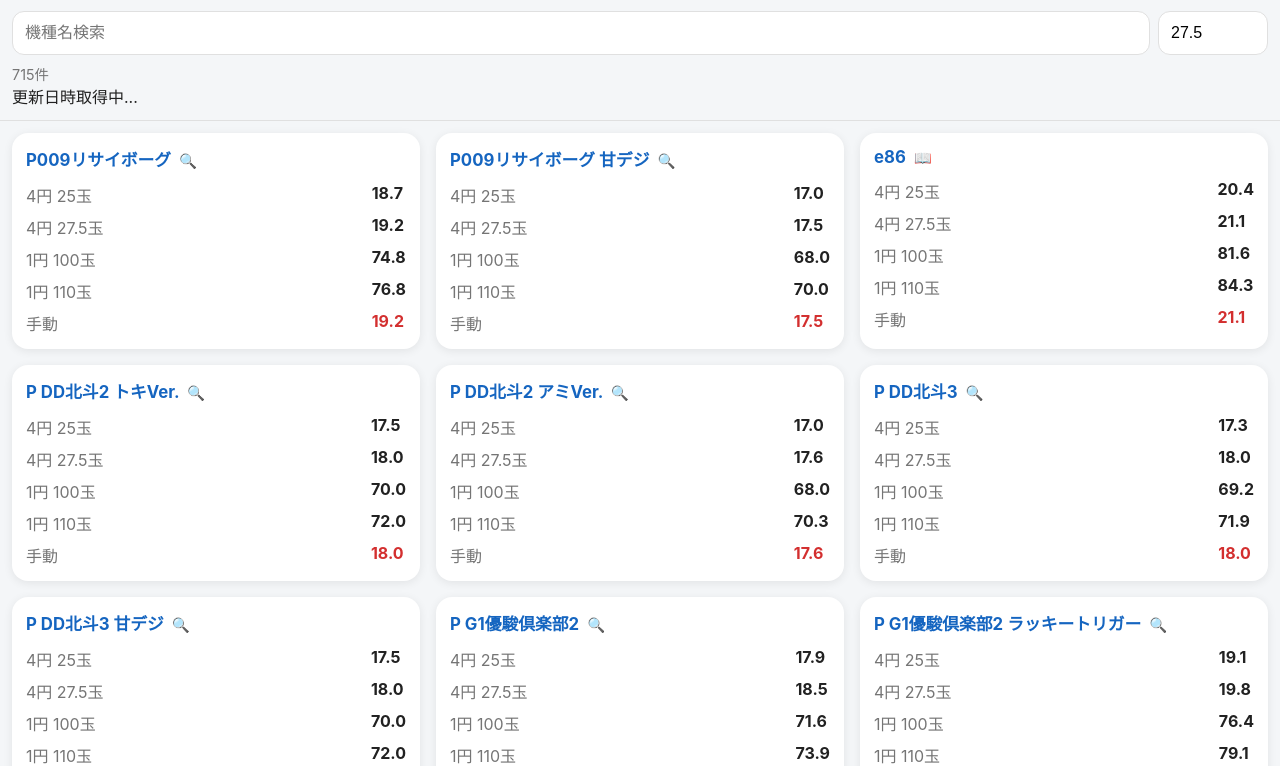
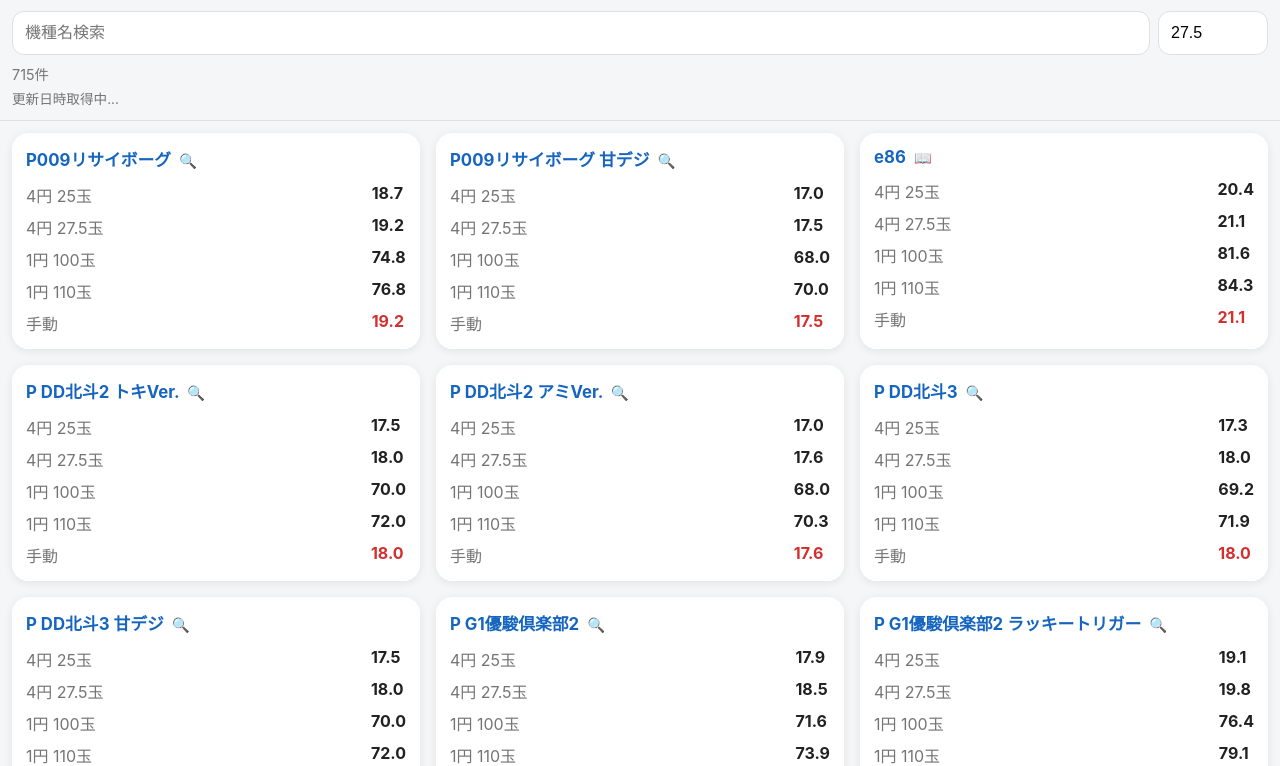
Before and after one commit to de-ru/pachinko-border-viewer, a website with bundled scripts: page docs/index.html in a window 1280 px wide. Shown: the part 43-809 px from the top of the page. Built offline with nearby package versions, Linux system fonts and the light colour scheme.

Commit message:
Add .last-update class to style.css

```diff
--- a/docs/style.css
+++ b/docs/style.css
@@ -114,6 +114,15 @@ body {
   color: var(--muted);
 
   font-size: 0.9rem;
+}
+
+.last-update {
+
+  margin-top: 4px;
+
+  color: var(--muted);
+
+  font-size: 0.85rem;
 }
 
 /* -------------------- */
```
